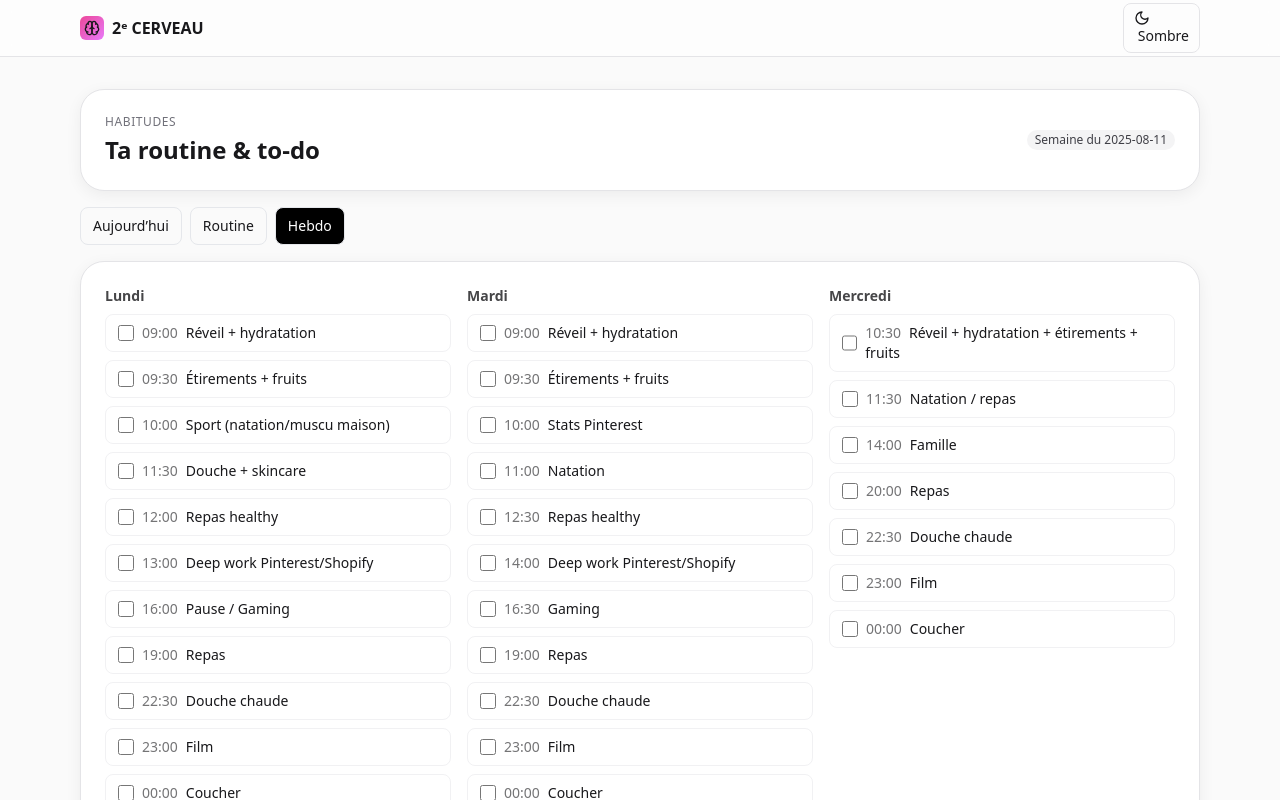
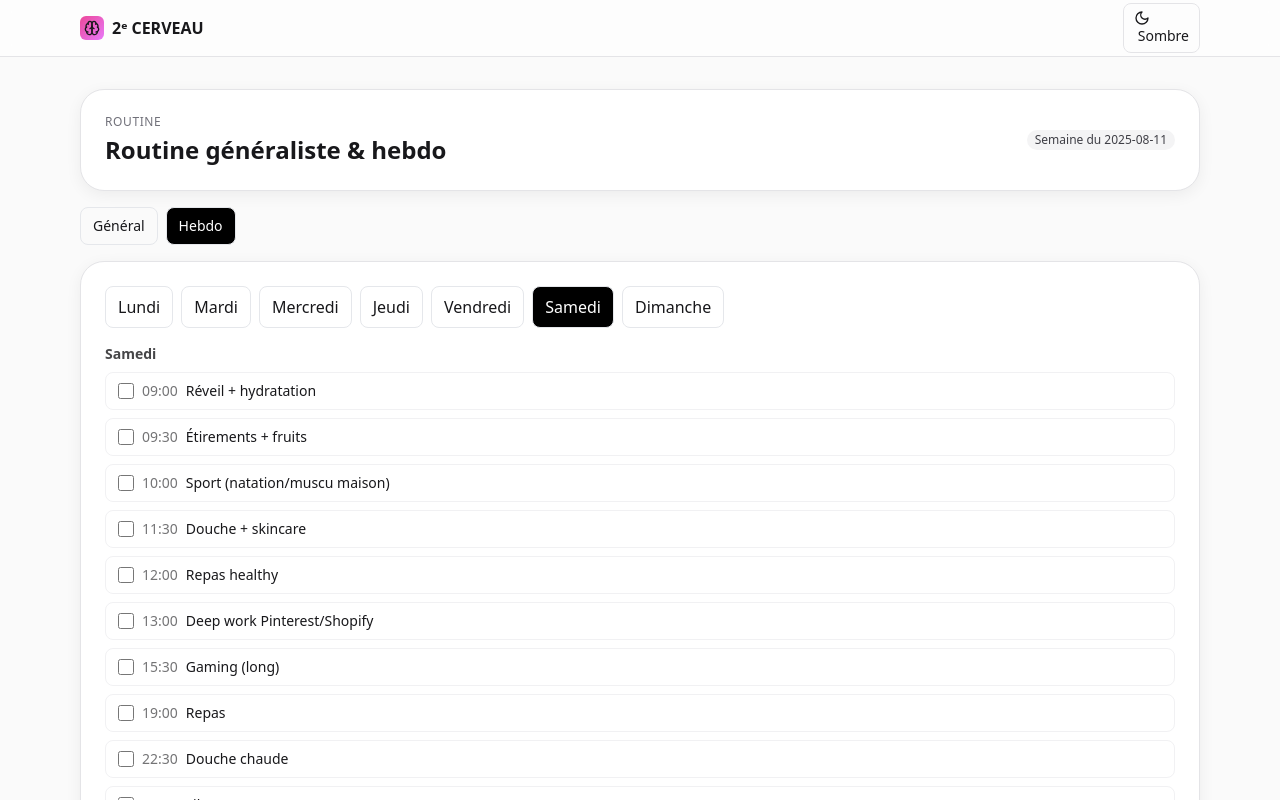
Before and after one commit to PaPyNoVa-84/Routine-All-Day, a React (Vite) app in the folder second-brain-weekly-react/: page /habits in a window 1280 px wide. Both pictures are taken after a click on the button "Hebdo". Shown: the top 800 px of the page. Built offline with nearby package versions, Linux system fonts and the light colour scheme.

Commit message:
Update Habits.jsx

```diff
--- a/second-brain-weekly-react/src/pages/Habits.jsx
+++ b/second-brain-weekly-react/src/pages/Habits.jsx
@@ -1,9 +1,47 @@
-// src/pages/Habits.jsx
+// src/pages/Routine.jsx
 import React, { useMemo, useState } from 'react'
 
-// ------------------------------------------------------------------
-// 1) Données : ta semaine complète (exacte)
-// ------------------------------------------------------------------
+/**
+ * 🔒 Persistance
+ * - Routine "Général" : par jour (clé date ISO du jour)
+ * - Routine par JOUR de la semaine : par semaine → jour → id
+ */
+const GEN_KEY_PREFIX = 'rt:gen:'         // ex: rt:gen:2025-08-16
+const WEEK_KEY       = 'rt:weekChecks'    // ex: { "2025-08-11": { "Lundi": { id:true } } }
+
+const getGen = (iso) => JSON.parse(localStorage.getItem(GEN_KEY_PREFIX + iso) || '{}')
+const setGen = (iso, v) => localStorage.setItem(GEN_KEY_PREFIX + iso, JSON.stringify(v))
+
+const getWeek = () => JSON.parse(localStorage.getItem(WEEK_KEY) || '{}')
+const setWeek = (v) => localStorage.setItem(WEEK_KEY, JSON.stringify(v))
+
+// lundi de la semaine (YYYY-MM-DD)
+const startOfWeekISO = (d = new Date()) => {
+  const t = new Date(d); t.setHours(0,0,0,0)
+  const w = (t.getDay() + 6) % 7 // 0..6 (lun=0)
+  t.setDate(t.getDate() - w)
+  return t.toISOString().slice(0,10)
+}
+
+const daysFR = ['Lundi','Mardi','Mercredi','Jeudi','Vendredi','Samedi','Dimanche']
+
+/**
+ * 🧩 Routine Généraliste (checklist quotidienne)
+ * Tu peux ajuster ces items à ta guise.
+ */
+const generalRoutine = [
+  { id:'g1', text:"Hydratation (1,5L)" },
+  { id:'g2', text:"Étirements 10 min" },
+  { id:'g3', text:"Skincare" },
+  { id:'g4', text:"Marche 20 min / sport léger" },
+  { id:'g5', text:"Lecture/formation 20 min" },
+]
+
+/**
+ * 📅 Routine Hebdo (ton emploi du temps jour par jour)
+ * Copiée de ce que tu m’as donné pour rester autonome dans cette page.
+ * (Si tu veux, on pourra la lire depuis Habits.jsx pour éviter la duplication.)
+ */
 const defaultTemplate = {
   Lundi: [
     { id: 'lu1', time: '09:00', text: 'Réveil + hydratation' },
@@ -90,49 +128,39 @@ const defaultTemplate = {
   ],
 }
 
-// Ordre FR
-const daysFR = ['Lundi','Mardi','Mercredi','Jeudi','Vendredi','Samedi','Dimanche']
-
-// ------------------------------------------------------------------
-// 2) Persistance des coches (semaine -> jour -> id)
-// ------------------------------------------------------------------
-const CHECK_KEY = 'hb:weekChecks'
-
-const getChecks = () => JSON.parse(localStorage.getItem(CHECK_KEY) || '{}')
-const setChecks = (v) => localStorage.setItem(CHECK_KEY, JSON.stringify(v))
-
-// clé = lundi de la semaine en ISO (YYYY-MM-DD)
-const startOfWeekISO = (d = new Date()) => {
-  const t = new Date(d); t.setHours(0,0,0,0)
-  const w = (t.getDay() + 6) % 7 // 0..6 (lun=0)
-  t.setDate(t.getDate() - w)
-  return t.toISOString().slice(0,10)
-}
-
-// ------------------------------------------------------------------
-// 3) Composant
-// ------------------------------------------------------------------
-export default function Habits() {
-  const [tab, setTab] = useState('today') // 'today' | 'template' | 'weekly'
-
-  // jour FR “aujourd’hui”
-  const dayToday = useMemo(() => {
+export default function Routine() {
+  const [tab, setTab] = useState('general') // 'general' | 'weekly'
+  const [currentDay, setCurrentDay] = useState(() => {
     const g = new Date().getDay() // 0..6 (dim=0)
     return daysFR[g === 0 ? 6 : g - 1] // map vers 0..6 (lun..dim)
+  })
+  const weekKey = startOfWeekISO()
+  const todayISO = useMemo(() => {
+    const t = new Date(); t.setHours(0,0,0,0)
+    return t.toISOString().slice(0,10)
   }, [])
-  const weekKey = startOfWeekISO()
 
-  const isChecked = (day, id) => !!getChecks()?.[weekKey]?.[day]?.[id]
-  const toggleCheck = (day, id) => {
-    const all = getChecks()
-    all[weekKey] = all[weekKey] || {}
-    all[weekKey][day] = all[weekKey][day] || {}
-    all[weekKey][day][id] = !all[weekKey][day][id]
-    setChecks(all)
-    // petit trick: forcer un re-render léger
-    setTick(t => t + 1)
+  // --- Actions génériques (par jour calendrier)
+  const genChecked = (id) => !!getGen(todayISO)[id]
+  const genToggle  = (id) => {
+    const obj = getGen(todayISO)
+    obj[id] = !obj[id]
+    setGen(todayISO, obj)
+    setTick(t=>t+1)
   }
-  const [tick, setTick] = useState(0) // pour refresh après toggle
+
+  // --- Actions hebdo (par semaine → jour → id)
+  const dayChecked = (day, id) => !!getWeek()?.[weekKey]?.[day]?.[id]
+  const dayToggle  = (day, id) => {
+    const wk = getWeek()
+    wk[weekKey] = wk[weekKey] || {}
+    wk[weekKey][day] = wk[weekKey][day] || {}
+    wk[weekKey][day][id] = !wk[weekKey][day][id]
+    setWeek(wk)
+    setTick(t=>t+1)
+  }
+
+  const [tick, setTick] = useState(0) // force re-render minimal
 
   return (
     <div className="space-y-4">
@@ -140,91 +168,83 @@ export default function Habits() {
       <div className="card p-5 md:p-6">
         <div className="flex items-center justify-between">
           <div>
-            <div className="text-xs text-zinc-500 uppercase tracking-wider mb-1">HABITUDES</div>
-            <h2 className="text-xl md:text-2xl font-bold">Ta routine & to-do</h2>
+            <div className="text-xs text-zinc-500 uppercase tracking-wider mb-1">ROUTINE</div>
+            <h2 className="text-xl md:text-2xl font-bold">Routine généraliste & hebdo</h2>
           </div>
           <span className="badge">Semaine du {weekKey}</span>
         </div>
       </div>
 
-      {/* Onglets */}
+      {/* Tabs */}
       <div className="flex gap-2 text-sm">
-        {[
-          {k:'today',    label:"Aujourd’hui"},
-          {k:'template', label:'Routine'},
-          {k:'weekly',   label:'Hebdo'}
-        ].map(b => (
-          <button
-            key={b.k}
-            onClick={()=>setTab(b.k)}
-            className={`px-3 py-2 rounded-lg border ${tab===b.k ? 'bg-black text-white dark:bg-white dark:text-black' : ''}`}
-          >
-            {b.label}
-          </button>
-        ))}
+        <button
+          onClick={()=>setTab('general')}
+          className={`px-3 py-2 rounded-lg border ${tab==='general' ? 'bg-black text-white dark:bg-white dark:text-black':''}`}
+        >
+          Général
+        </button>
+        <button
+          onClick={()=>setTab('weekly')}
+          className={`px-3 py-2 rounded-lg border ${tab==='weekly' ? 'bg-black text-white dark:bg-white dark:text-black':''}`}
+        >
+          Hebdo
+        </button>
       </div>
 
-      {/* Contenu des onglets */}
-      {tab === 'today' && (
+      {/* GENERAL — checklist du jour (indépendante des jours de la semaine) */}
+      {tab==='general' && (
         <div className="card p-5 md:p-6 space-y-2">
-          <div className="font-semibold mb-2">{dayToday}</div>
-          {(defaultTemplate[dayToday] || []).map(item => (
+          <div className="text-sm font-semibold opacity-80 mb-1">
+            Aujourd’hui — {new Date().toLocaleDateString('fr-FR', { weekday: 'long', day: '2-digit', month: 'long' })}
+          </div>
+          {generalRoutine.map(item => (
             <label key={item.id} className="flex items-center gap-2 rounded-lg border border-zinc-200/50 dark:border-slate-700/60 px-3 py-2">
               <input
                 type="checkbox"
                 className="w-4 h-4"
-                checked={isChecked(dayToday, item.id)}
-                onChange={() => toggleCheck(dayToday, item.id)}
+                checked={genChecked(item.id)}
+                onChange={()=>genToggle(item.id)}
               />
-              <span className="text-sm">
-                <span className="opacity-60 mr-2">{item.time}</span>{item.text}
-              </span>
+              <span className="text-sm">{item.text}</span>
             </label>
           ))}
         </div>
       )}
 
-      {tab === 'template' && (
-        <div className="card p-5 md:p-6">
-          {/* Routine du jour sélectionné (lecture seule, on ne touche pas au style) */}
-          <div className="grid gap-4 md:grid-cols-2 lg:grid-cols-3">
-            {daysFR.map(day => (
-              <div key={day} className="space-y-2">
-                <div className="text-sm font-semibold opacity-80">{day}</div>
-                {(defaultTemplate[day] || []).map(item => (
-                  <div key={item.id} className="text-sm opacity-90">
-                    <span className="opacity-60 mr-2">{item.time}</span>{item.text}
-                  </div>
-                ))}
-              </div>
+      {/* HEBDO — un seul jour visible à la fois + nav jours */}
+      {tab==='weekly' && (
+        <div className="card p-5 md:p-6 space-y-4">
+          {/* Navigation jours */}
+          <div className="flex flex-wrap gap-2">
+            {daysFR.map(d => (
+              <button
+                key={d}
+                onClick={()=>setCurrentDay(d)}
+                className={`px-3 py-2 rounded-lg border ${currentDay===d ? 'bg-black text-white dark:bg-white dark:text-black':''}`}
+              >
+                {d}
+              </button>
             ))}
           </div>
-        </div>
-      )}
 
-      {tab === 'weekly' && (
-        <div className="card p-5 md:p-6">
-          <div className="grid gap-4 md:grid-cols-2 lg:grid-cols-3">
-            {daysFR.map(day => (
-              <div key={day} className="space-y-2">
-                <div className="text-sm font-semibold opacity-80">{day}</div>
-                {(defaultTemplate[day] || []).map(item => (
-                  <label
-                    key={item.id}
-                    className="flex items-center gap-2 rounded-lg border border-zinc-200/50 dark:border-slate-700/60 px-3 py-2"
-                  >
-                    <input
-                      type="checkbox"
-                      className="w-4 h-4"
-                      checked={isChecked(day, item.id)}
-                      onChange={() => toggleCheck(day, item.id)}
-                    />
-                    <span className="text-sm">
-                      <span className="opacity-60 mr-2">{item.time}</span>{item.text}
-                    </span>
-                  </label>
-                ))}
-              </div>
+          {/* Liste cochable du jour sélectionné */}
+          <div className="space-y-2">
+            <div className="text-sm font-semibold opacity-80">{currentDay}</div>
+            {(defaultTemplate[currentDay] || []).map(item => (
+              <label
+                key={item.id}
+                className="flex items-center gap-2 rounded-lg border border-zinc-200/50 dark:border-slate-700/60 px-3 py-2"
+              >
+                <input
+                  type="checkbox"
+                  className="w-4 h-4"
+                  checked={dayChecked(currentDay, item.id)}
+                  onChange={()=>dayToggle(currentDay, item.id)}
+                />
+                <span className="text-sm">
+                  <span className="opacity-60 mr-2">{item.time}</span>{item.text}
+                </span>
+              </label>
             ))}
           </div>
         </div>
```
